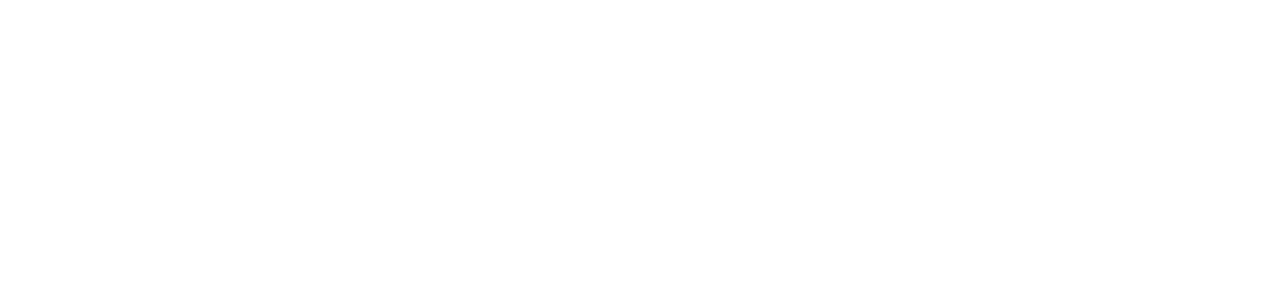
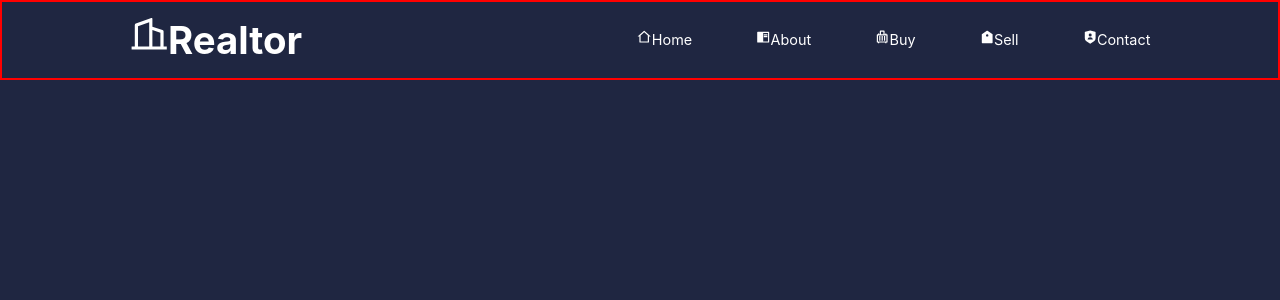
Before and after one commit to TimothyAttah/real-estate-v1, a React (Create React App) app: page /about in a window 1280 px wide. Before the commit this address had no page. Shown: the top 300 px of the page. Built offline with nearby package versions, Linux system fonts and the light colour scheme.

Commit message:
Creathe header component

```diff
--- a/src/App.jsx
+++ b/src/App.jsx
@@ -1,24 +1,20 @@
 import React from 'react';
-import { ThemeProvider } from 'styled-components';
 import { ToastContainer } from 'react-toastify';
 import Home from './pages/home/Home';
-import { theme } from './themes';
 import { Header } from './components/header/Header';
 import { BrowserRouter, Route, Routes } from 'react-router-dom';
 
 const App = () => {
   return (
-    <ThemeProvider theme={theme}>
+    <>
       <BrowserRouter>
         <Header />
-        <div style={{ marginTop: '100px' }}>
-          <Routes>
-            <Route path='/' element={<Home />} />
-          </Routes>
-        </div>
+        <Routes>
+          <Route path='/' element={<Home />} />
+        </Routes>
       </BrowserRouter>
       <ToastContainer />
-    </ThemeProvider>
+    </>
   );
 };
 
--- a/src/components/header/Header.jsx
+++ b/src/components/header/Header.jsx
@@ -1,9 +1,8 @@
 import React, { useState } from 'react';
 import * as Styles from './HeaderStyles';
-import { FaBars } from 'react-icons/fa';
+import { RiBuilding2Line, RiCloseLine, RiMenuLine } from 'react-icons/ri';
 import { SideBar } from '../sideBar/SideBar';
 import { AnimatePresence } from 'framer-motion';
-import { Link } from 'react-router-dom';
 import { NavMenu } from '../nav/NavMenu';
 
 export const Header = () => {
@@ -11,13 +10,21 @@
   return (
     <>
       <Styles.MainHeaderContainer>
-        <h1>
-          Aircraft<span>Sales</span>
-        </h1>
-        <NavMenu />
-        <Styles.HeaderBar>
-          <FaBars onClick={() => setIsOpen(true)} />
-        </Styles.HeaderBar>
+        <Styles.HeaderWrapper>
+          <h1>
+            <span>
+              <RiBuilding2Line />
+            </span>
+            Realtor
+          </h1>
+          <NavMenu />
+          <button>
+            <RiMenuLine />
+          </button>
+          <button>
+            <RiCloseLine />
+          </button>
+        </Styles.HeaderWrapper>
       </Styles.MainHeaderContainer>
       <AnimatePresence>
         {isOpen && <SideBar setIsOpen={setIsOpen} />}
--- a/src/components/header/HeaderStyles.js
+++ b/src/components/header/HeaderStyles.js
@@ -2,61 +2,58 @@
 
 export const MainHeaderContainer = styled.header`
   position: fixed;
-  width: 100%;
-  height: 80px;
+  width: 100vw;
+  height: 5rem;
   left: 0;
   right: 0;
   top: 0;
+  z-index: 999px;
+  border: 2px solid red;
+  /* background-color: ${({ theme }) => theme.colors.colorWhite}; */
+  background: transparent;
+`;
+
+export const HeaderWrapper = styled.div`
+  height: 100%;
+  width: 80%;
+  margin: 0 auto;
   display: flex;
   justify-content: space-between;
   align-items: center;
-  z-index: 999px;
-  /* margin-bottom: 50px; */
-  border: 2px solid red;
 
-  h1 {
-    font-size: 40px;
-    color: ${({ theme }) => theme.colors.textColor};
-    span {
-      color: ${({ theme }) => theme.colors.mainColor};
-    }
-  }
-
-  @media screen and (max-width: ${({ theme }) => theme.screens.mediumSize}) {
-    h1 {
-      font-size: 32px;
-    }
-  }
-`;
-
-export const HeaderNavLinks = styled.ul`
-  display: flex;
-  justify-content: space-between;
-  align-items: center;
-  gap: 20px;
-  transition: 0.2s ease all;
-
-  a {
-    font-size: 20px;
-    color: ${({ theme }) => theme.colors.textColor};
-
-    cursor: pointer;
-    :hover {
-      color: ${({ theme }) => theme.colors.mainColor};
-    }
-  }
-  @media screen and (max-width: ${({ theme }) => theme.screens.mediumSize}) {
+  button {
     display: none;
   }
 `;
 
-export const HeaderBar = styled.div`
-  display: none;
-  @media screen and (max-width: ${({ theme }) => theme.screens.mediumSize}) {
-    display: flex;
-    svg {
-      font-size: 20px;
-      cursor: pointer;
-    }
-  }
-`;
+// export const HeaderNavLinks = styled.ul`
+//   display: flex;
+//   justify-content: space-between;
+//   align-items: center;
+//   gap: 20px;
+//   transition: 0.2s ease all;
+
+//   a {
+//     font-size: 20px;
+//     color: ${({ theme }) => theme.colors.textColor};
+
+//     cursor: pointer;
+//     :hover {
+//       color: ${({ theme }) => theme.colors.mainColor};
+//     }
+//   }
+//   @media screen and (max-width: ${({ theme }) => theme.screens.mediumSize}) {
+//     display: none;
+//   }
+// `;
+
+// export const HeaderBar = styled.div`
+//   display: none;
+//   @media screen and (max-width: ${({ theme }) => theme.screens.mediumSize}) {
+//     display: flex;
+//     svg {
+//       font-size: 20px;
+//       cursor: pointer;
+//     }
+//   }
+// `;
--- a/src/components/nav/NavMenu.jsx
+++ b/src/components/nav/NavMenu.jsx
@@ -1,13 +1,53 @@
 import React from 'react';
+import { NavLink } from 'react-router-dom';
+import {
+  RiBookReadFill,
+  RiHome2Line,
+  RiPriceTagFill,
+  RiShieldUserFill,
+  RiSuitcase3Line,
+} from 'react-icons/ri';
+import * as Styles from './NavMenuStyles';
+
+const navData = [
+  {
+    name: 'Home',
+    icon: <RiHome2Line />,
+    to: '/',
+  },
+  {
+    name: 'About',
+    icon: <RiBookReadFill />,
+    to: '/about',
+  },
+  {
+    name: 'Buy',
+    icon: <RiSuitcase3Line />,
+    to: '/buy',
+  },
+  {
+    name: 'Sell',
+    icon: <RiPriceTagFill />,
+    to: '/sell',
+  },
+  {
+    name: 'Contact',
+    icon: <RiShieldUserFill />,
+    to: '/contact',
+  },
+];
 
 export const NavMenu = () => {
   return (
-    <ul>
-      <li>Home</li>
-      <li>About</li>
-      <li>Rent</li>
-      <li>Sell</li>
-      <li>Contact</li>
-    </ul>
+    <Styles.NavMenuContainer>
+      {navData.map((item, i) => (
+        <NavLink key={i} to={item.to}>
+          <li>
+            <span>{item.icon}</span>
+            {item.name}
+          </li>
+        </NavLink>
+      ))}
+    </Styles.NavMenuContainer>
   );
 };
--- /dev/null
+++ b/src/components/nav/NavMenuStyles.js
@@ -0,0 +1,16 @@
+import styled from 'styled-components';
+
+export const NavMenuContainer = styled.nav`
+  display: flex;
+  align-items: center;
+  gap: 4rem;
+
+  a {
+    font-size: 0.9rem;
+    transition: ${({ theme }) => theme.transitions.transitionPrimary};
+
+    :hover {
+      color: ${({ theme }) => theme.colors.colorBackground2};
+    }
+  }
+`;
--- a/src/index.jsx
+++ b/src/index.jsx
@@ -5,13 +5,17 @@
 import { GlobalStyle } from './styles/globalStyles';
 import { store } from './redux/store';
 import 'react-toastify/dist/ReactToastify.css';
+import { ThemeProvider } from 'styled-components';
+import { theme } from './themes';
 
 const root = ReactDOM.createRoot(document.getElementById('root'));
 root.render(
   <>
     <Provider store={store}>
-      <GlobalStyle />
-      <App />
+      <ThemeProvider theme={theme}>
+        <GlobalStyle />
+        <App />
+      </ThemeProvider>
     </Provider>
   </>,
 );
--- a/src/pages/home/Home.jsx
+++ b/src/pages/home/Home.jsx
@@ -1,10 +1,11 @@
 import React from 'react';
+import * as Styles from './HomeStyles';
 
 const Home = () => {
   return (
-    <div>
-      <h1>Hello World</h1>
-    </div>
+    <Styles.HomeContainer>
+      <h1>Hello World!!!</h1>
+    </Styles.HomeContainer>
   );
 };
 
--- /dev/null
+++ b/src/pages/home/HomeStyles.js
@@ -0,0 +1,6 @@
+import styled from 'styled-components';
+
+export const HomeContainer = styled.section`
+  /* position: relative; */
+  padding-top: 5rem;
+`;
--- a/src/styles/globalStyles.jsx
+++ b/src/styles/globalStyles.jsx
@@ -20,6 +20,8 @@
     font-family: -apple-system,BlinkMacSystemFont,"Segoe UI",Roboto,"Helvetica Neue",Arial,"Noto Sans",sans-serif,"Apple Color Emoji","Segoe UI Emoji","Segoe UI Symbol","Noto Color Emoji";
     line-height: 1.7;
     color: ${({ theme }) => theme.colors.colorWhite};
+    background-color: ${({ theme }) => theme.colors.colorBackground};
+
 
   }
 
@@ -30,6 +32,26 @@
     ::-webkit-scrollbar{
       display: none;
     }
+  }
+
+  h1, h2, h3, h4, h5, h6 {
+    line-height: 1.2;
+  }
+
+  h1 {
+    font-size: 2.4rem;
+  }
+
+  h2 {
+    font-size: 2rem;
+  }
+
+  h3 {
+    font-size: 1.6rem;
+  }
+
+  h4 {
+    font-size: 1.3rem;
   }
 
 
@@ -43,6 +65,13 @@
 
 a {
   text-decoration: none;
+  color: ${({ theme }) => theme.colors.colorWhite};
+}
+
+img {
+  width: 100%;
+  display: block;
+  object-fit: cover;
 }
 
 button {
@@ -52,6 +81,30 @@
   :focus {
     outline: none;
   }
+}
+
+.btn {
+  display: inline-block;
+  background-color: ${({ theme }) => theme.colors.colorWhite};
+  color: ${({ theme }) => theme.colors.colorBlack};
+  padding: 1rem 2rem;
+  border: 1px solid transparent;
+  font-weight: 500;
+  transition: ${({ theme }) => theme.transitions.transitionPrimary};
+
+
+  :hover {
+    background: transparent;
+  color: ${({ theme }) => theme.colors.colorWhite};
+  border-color: ${({ theme }) => theme.colors.colorWhite};
+  }
+
+
+}
+
+.container {
+  width: 80%;
+  margin: 0 auto;
 }
 
 input {
--- a/src/themes/index.js
+++ b/src/themes/index.js
@@ -19,17 +19,17 @@
     overlay: 'rgba(0, 0, 0, 0.30)',
     mainColor: '#d90429',
     textColor: '#020102',
-    '--colorPrimary': '#6c63ff',
-    '--colorSuccess': '#00bf8e',
-    '--colorWarning': '#f7c94b',
-    '--colorDanger': '#f75842',
-    '--colorDangerVariant': 'rgba(247, 88, 66,0.4)',
-    '--colorWhite': '#fff',
-    '--colorLight': 'rgba(255,255,255, 0.7)',
-    '--colorBlack': '#000',
-    '--colorBackground': '#1f2641',
-    '--colorBackground1': '#2e3267',
-    '--colorBackground2': '#424890',
+    colorPrimary: '#6c63ff',
+    colorSuccess: '#00bf8e',
+    colorWarning: '#f7c94b',
+    colorDanger: '#f75842',
+    colorDangerVariant: 'rgba(247, 88, 66,0.4)',
+    colorWhite: '#fff',
+    colorLight: 'rgba(255,255,255, 0.7)',
+    colorBlack: '#000',
+    colorBackground: '#1f2641',
+    colorBackground1: '#2e3267',
+    colorBackground2: '#424890',
   },
   screens: {
     smallSize: '550px',
```
